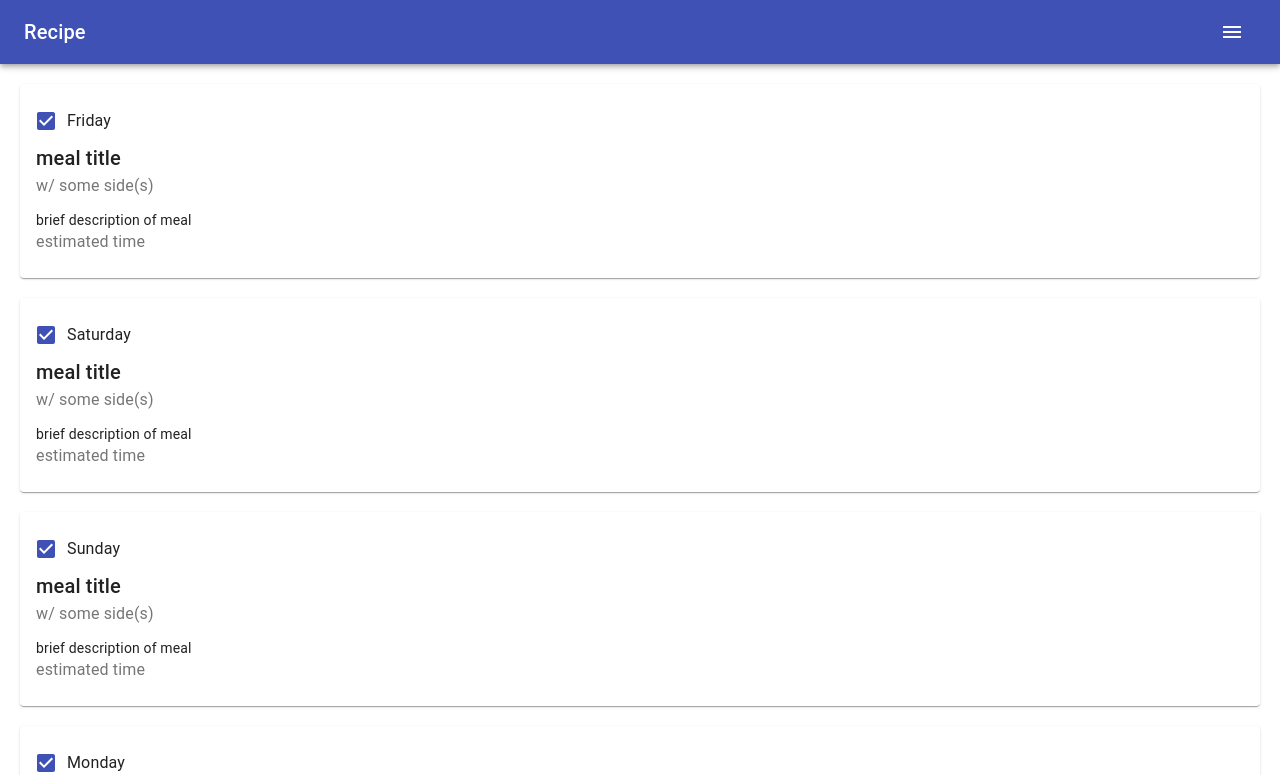
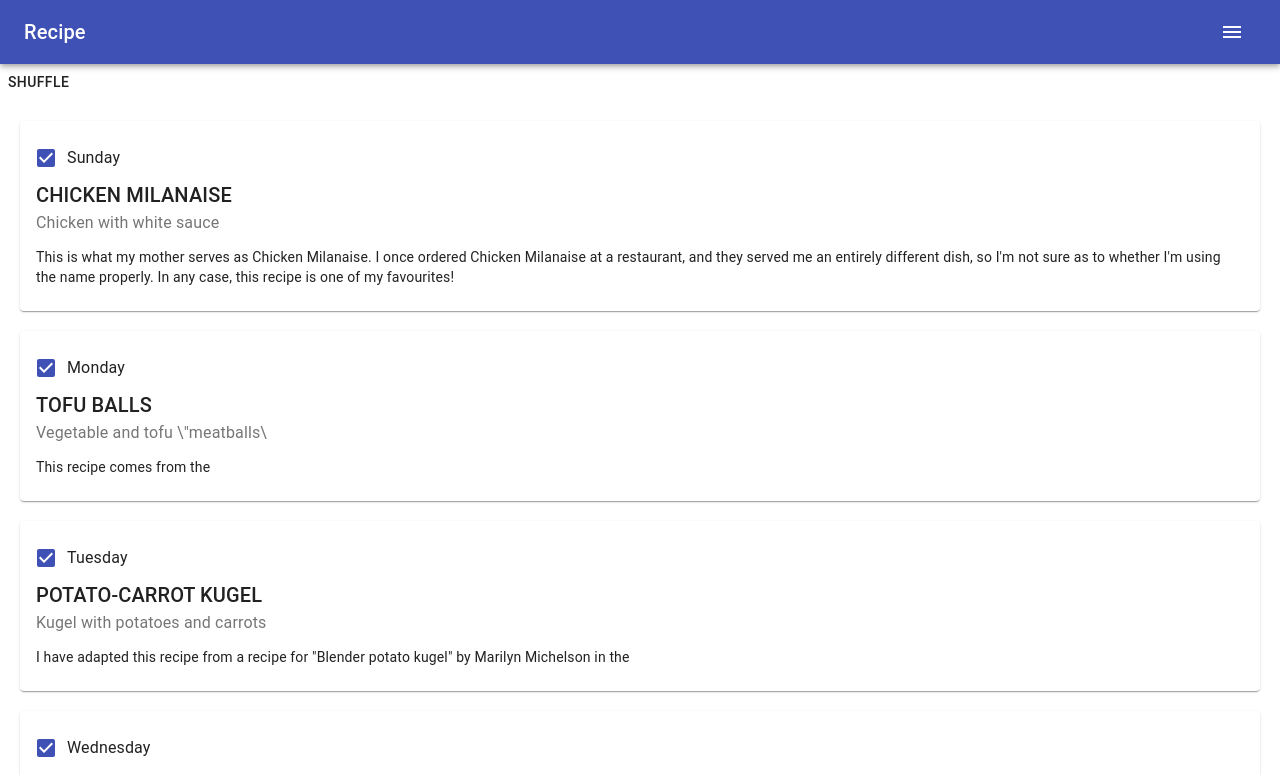
Before and after one commit to mfowlerfinn/mealizer, a React (Create React App) app: page / in a window 1280 px wide. Shown: the top 775 px of the page. Built offline with nearby package versions, Linux system fonts and the light colour scheme.

Commit message:
display random recipes

```diff
--- a/src/App.js
+++ b/src/App.js
@@ -1,59 +1,18 @@
-import React, { useState }from "react";
-// import './App.css';
+import React, { useState } from "react";
 import Menu from "./components/Menu";
-import SignIn from "./components/SignIn";
 import MenuAppBar from "./components/MenuAppBar";
 import CompileMenu from "./components/CompileMenu";
 import Recipe from "./components/recipe";
-import {
-  BrowserRouter as Router,
-  Switch,
-  Route,
-  Link
-} from "react-router-dom";
-import { makeStyles, ThemeProvider, useTheme, createMuiTheme } from "@material-ui/core/styles";
+import { BrowserRouter as Router, Switch, Route, Link } from "react-router-dom";
+import { StateProvider } from "./components/LocalState";
 
 
-// need router. login, home, menu, recipe, export functions,
-
-let home = `/compile`;
-
-const useStyles = makeStyles(theme => ({
-  root: {
-    padding: theme.spacing(3),
-    textAlign: 'center',
-    backgroundColor: theme.palette.background,
-    color: theme.palette.text.primary,
-  },
-}));
-
 function App() {
-  const classes = useStyles();
-
-    // We keep the theme in app state
-    const [theme, setTheme] = useState({
-      palette: {
-        type: "light"
-      }
-    });
-
-    const toggleDarkTheme = () => {
-      let newPaletteType = theme.palette.type === "light" ? "dark" : "light";
-      setTheme({
-        palette: {
-          type: newPaletteType
-        }
-      });
-    };
-
-    // we generate a MUI-theme from state's theme object
-    const muiTheme = createMuiTheme(theme);
 
   return (
-    <ThemeProvider theme={muiTheme}>
-    <MenuAppBar onToggleDark={toggleDarkTheme} title={"Recipe"}/>
+      <StateProvider>
+        <MenuAppBar title={"Recipe"} />
         <Router>
-
           <Switch>
             <Route exact path="/">
               <CompileMenu />
@@ -65,10 +24,8 @@ function App() {
               <Recipe />
             </Route>
           </Switch>
-
         </Router>
-
-    </ThemeProvider>
+      </StateProvider>
   );
 }
 
--- a/src/components/CompileMenu.js
+++ b/src/components/CompileMenu.js
@@ -1,9 +1,5 @@
-import React, {
-  Fragment,
-  useState,
-  useEffect,
-  useRef
-} from "react";
+import React, { Fragment, useState, useEffect } from "react";
+import { useGlobalState } from "./LocalState";
 import { makeStyles } from "@material-ui/core/styles";
 import Card from "@material-ui/core/Card";
 import CardActions from "@material-ui/core/CardActions";
@@ -12,6 +8,7 @@ import Button from "@material-ui/core/Button";
 import Typography from "@material-ui/core/Typography";
 import Checkbox from "@material-ui/core/Checkbox";
 import { FormControlLabel } from "@material-ui/core";
+import Data from "../static/data.json";
 
 //get options previously selected... allow set to "default for user"
 //show options to compile menu but deprioritize them (opt-in)
@@ -55,47 +52,65 @@ const weekday = [
   "Saturday"
 ];
 
-function setDefaultState(day, days) {
-  let storeObj = {};
-  for (let i = 0; i < days; i++) {
-    let key = day + i;
-    // console.log(key);
-    storeObj[key] = true;
+export default function CompileMenu() {
+  const {
+    options,
+    setOptions,
+    menu,
+    setMenu,
+    activeDays,
+    setActiveDays
+  } = useGlobalState();
+
+  const handleChange = e => {
+    setActiveDays({ ...activeDays, [e.target.name]: e.target.checked });
+  };
+
+  function getRandomIndex(n) {
+    // setMenu([]);
+    let arr = [];
+    for (let i = 0; i < n; i++) {
+      let len = Data.recipes.length;
+      let randomIndex = Math.round(Math.random() * len);
+      arr.push(randomIndex);
     }
-  // console.log(storeObj);
-  return storeObj;
+    setMenu(arr);
   }
 
-export default function CompileMenu() {
-  const handleChange = e => {
-    setChecked({ ...checked, [e.target.name]: e.target.checked });
-  };
 
-  let day = new Date().getDay();
+
+
+
+  // let day = new Date().getDay();
+  let day = options.startDay;
   let dayString = weekday[day];
   let recipeCards = [];
-  let days = 7;
-  let startDay;
-  let servings = 2;
+  let days = options.days;
+  let servings = options.servings;
   // setDefaultState(day, days);
 
-  const [checked, setChecked] = useState();
   const classes = useStyles();
 
-  useEffect(() => {
-    // console.log(checked);
-  }, [checked]);
-
-  useEffect(() => {
-    //runs once since empty array, acts like componentDidMount
-    setChecked(setDefaultState(day, days));
-  }, []);
-
+  const Cards = () => {
+    recipeCards = [];
+    if(!menu[1]) getRandomIndex(options.days);
     for (let i = 0; i < days; i++) {
       let dayKey = day + i;
       let dayNum = dayKey % 7;
       dayString = weekday[dayNum];
+      let index = menu[i] ? menu[i] : 0;
+      let title = Data.recipes[index].title;
+      let subtitle = Data.recipes[index].subtitle;
+      let description = Data.recipes[index].description;
       // console.log({dayNum, dayString});
+
+      // jsx.push(
+      //   <div>
+      //     <h1>{Data.recipes[randomIndex].title}</h1>
+      //     <h3>{`index ${randomIndex}`}</h3>
+      //   </div>
+      //   );
+      //   recipesSelected.push(randomIndex);
 
       recipeCards.push(
         <Card key={dayKey} className={classes.card}>
@@ -103,7 +118,7 @@ export default function CompileMenu() {
             <FormControlLabel
               control={
                 <Checkbox
-                defaultChecked
+                  checked={activeDays[dayKey] ? true : false}
                   name={`${dayKey}`}
                   color="primary"
                   onChange={handleChange}
@@ -111,18 +126,18 @@ export default function CompileMenu() {
               }
               label={dayString}
             />
-          <div className={checked && checked[dayKey] ? null : classes.hide}>
+            <div className={activeDays[dayKey] ? null : classes.hide}>
               {/* {(checked) && (checked[dayKey]) ? null : display: none} */}
               <Typography variant="h6" component="h2">
-              meal title
+                {title}
               </Typography>
               <Typography className={classes.pos} color="textSecondary">
-              w/ some side(s)
+                {subtitle}
               </Typography>
               <Typography variant="body2" component="p">
-              brief description of meal
+                {description}
               </Typography>
-            <Typography color="textSecondary">estimated time</Typography>
+              {/* <Typography color="textSecondary">estimated time</Typography> */}
             </div>
           </CardContent>
           {/* <CardActions>
@@ -131,6 +146,17 @@ export default function CompileMenu() {
         </Card>
       );
     }
+    return recipeCards;
+  };
 
-  return <Fragment>{recipeCards}</Fragment>;
+  useEffect(() => {
+    Cards();
+  }, [menu]);
+
+  return (
+    <Fragment>
+      <Button onClick={() => getRandomIndex(options.days)}>Shuffle</Button>
+      {Cards()}
+    </Fragment>
+  );
 }
--- /dev/null
+++ b/src/components/LocalState.js
@@ -0,0 +1,37 @@
+import React, { createContext, useState, useContext } from "react";
+
+const LocalStateContext = createContext();
+
+const LocalStateProvider = LocalStateContext.Provider;
+
+
+
+const dataStructure = {
+  weeks: 1,
+  days: 7,
+  servings: 2,
+  startDay: 0,
+};
+
+const days = Array(dataStructure.days).fill(true);
+
+const menuStructure = [];
+
+function StateProvider({ children }) {
+  const [options, setOptions] = useState(dataStructure);
+  const [menu, setMenu] = useState(menuStructure);
+  const [activeDays, setActiveDays] = useState(days);
+
+  return (
+    <LocalStateProvider value={{ options, setOptions, menu, setMenu, activeDays, setActiveDays }}>
+      {children}
+    </LocalStateProvider>
+  );
+}
+
+function useGlobalState() {
+  const all = useContext(LocalStateContext);
+  return all;
+}
+
+export { StateProvider, useGlobalState };
--- a/src/components/MenuAppBar.js
+++ b/src/components/MenuAppBar.js
@@ -24,7 +24,7 @@ const useStyles = makeStyles(theme => ({
   }
 }));
 
-export default function MenuAppBar({ onToggleDark, title }) {
+export default function MenuAppBar({ title }) {
   const classes = useStyles();
   const [auth, setAuth] = React.useState(true);
   const [anchorEl, setAnchorEl] = React.useState(null);
@@ -97,7 +97,6 @@ export default function MenuAppBar({ onToggleDark, title }) {
               Grocery List
             </MenuItem>
             <MenuItem onClick={() => handleRoute("/recipe")}>Recipes</MenuItem>
-            <MenuItem onClick={onToggleDark}>Dark Mode</MenuItem>
             <MenuItem onClick={handleLogout}>Logout</MenuItem>
           </Menu>
         </Toolbar>
```
Lines whose indentation alone changed are shown as unchanged.
